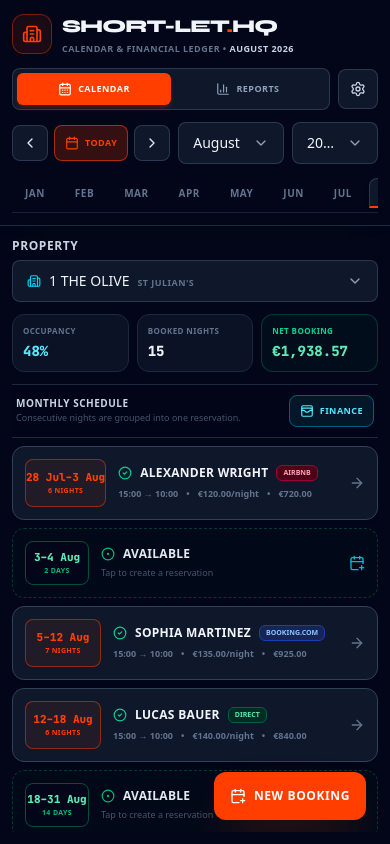
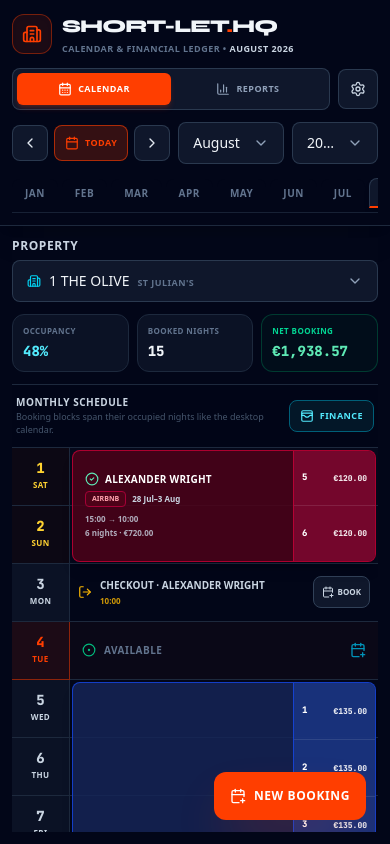
Before and after one commit to omeryigitler/-Property-Management, a React (Vite) app: page / in a window 390 px wide. Built offline with nearby package versions, Linux system fonts and the light colour scheme.

Commit message:
fix: mirror desktop merged booking blocks on mobile

```diff
--- a/src/components/calendar/MobileCalendarView.tsx
+++ b/src/components/calendar/MobileCalendarView.tsx
@@ -3,14 +3,13 @@ import { format } from 'date-fns';
 import {
   ArrowRight,
   BarChart3,
-  BedDouble,
   Building2,
   CalendarPlus,
   CheckCircle2,
   CircleDot,
   Lock,
+  LogOut,
   Pencil,
-  ReceiptText,
   TrendingDown,
   TrendingUp,
   WalletCards,
@@ -30,43 +29,46 @@ import { formatCents } from '../../utils/currency';
 import { isRentExpense, sumExpenses } from '../../utils/expenseUtilities';
 import { CustomSelect } from '../common/CustomSelect';
 
+const MOBILE_DAY_ROW_HEIGHT = 58;
+
 const channelMeta = {
-  airbnb: { label: 'Airbnb', badge: 'bg-rose-950 text-rose-300 border-rose-800' },
-  booking_com: { label: 'Booking.com', badge: 'bg-blue-950 text-blue-300 border-blue-800' },
-  direct: { label: 'Direct', badge: 'bg-emerald-950 text-emerald-300 border-emerald-800' },
-  vrbo: { label: 'VRBO', badge: 'bg-violet-950 text-violet-300 border-violet-800' },
+  airbnb: {
+    label: 'Airbnb',
+    badge: 'bg-rose-950 text-rose-300 border-rose-800',
+    block: 'border-rose-700/80 bg-rose-950/85',
+    rail: 'border-rose-700/80 bg-rose-900/70',
+  },
+  booking_com: {
+    label: 'Booking.com',
+    badge: 'bg-blue-950 text-blue-300 border-blue-800',
+    block: 'border-blue-700/80 bg-blue-950/85',
+    rail: 'border-blue-700/80 bg-blue-900/70',
+  },
+  direct: {
+    label: 'Direct',
+    badge: 'bg-emerald-950 text-emerald-300 border-emerald-800',
+    block: 'border-emerald-700/80 bg-emerald-950/85',
+    rail: 'border-emerald-700/80 bg-emerald-900/70',
+  },
+  vrbo: {
+    label: 'VRBO',
+    badge: 'bg-violet-950 text-violet-300 border-violet-800',
+    block: 'border-violet-700/80 bg-violet-950/85',
+    rail: 'border-violet-700/80 bg-violet-900/70',
+  },
 } as const;
 
-type MobileScheduleSegment =
-  | {
-      type: 'booking';
+interface MobileBookingSpan {
   key: string;
   booking: Booking;
-      visibleStartDate: string;
-      visibleEndDate: string;
-    }
-  | {
-      type: 'available';
-      key: string;
-      startDate: string;
-      endDate: string;
-      dayCount: number;
-    };
-
-function formatInclusiveRange(startDate: string, endDate: string) {
-  const start = parseDateString(startDate);
-  const end = parseDateString(endDate);
-
-  if (startDate === endDate) return format(start, 'd MMM');
-  if (start.getMonth() === end.getMonth()) {
-    return `${format(start, 'd')}–${format(end, 'd MMM')}`;
-  }
-  return `${format(start, 'd MMM')}–${format(end, 'd MMM')}`;
+  startIndex: number;
+  visibleDates: string[];
 }
 
 function formatBookingRange(booking: Booking) {
   const start = parseDateString(booking.checkInDate);
   const end = parseDateString(booking.checkOutDate);
+
   if (start.getMonth() === end.getMonth()) {
     return `${format(start, 'd')}–${format(end, 'd MMM')}`;
   }
@@ -112,64 +114,41 @@ export function MobileCalendarView() {
     };
   });
 
-  const scheduleSegments = useMemo<MobileScheduleSegment[]>(() => {
+  const bookingSpans = useMemo<MobileBookingSpan[]>(() => {
     if (!selectedPropertyId) return [];
 
-    const segments: MobileScheduleSegment[] = [];
-    let dayIndex = 0;
+    const spans: MobileBookingSpan[] = [];
+    const processedBookingIds = new Set<string>();
 
-    while (dayIndex < days.length) {
-      const currentDay = days[dayIndex];
-      const currentState = getCellBookingState(selectedPropertyId, currentDay.dateStr, bookings);
+    days.forEach((day, startIndex) => {
+      const state = getCellBookingState(selectedPropertyId, day.dateStr, bookings);
+      if (!state.isOccupied || !state.booking || processedBookingIds.has(state.booking.id)) return;
 
-      if (currentState.isOccupied && currentState.booking) {
-        const booking = currentState.booking;
-        const startIndex = dayIndex;
-        dayIndex += 1;
+      const booking = state.booking;
+      const visibleDates: string[] = [];
+      let cursor = startIndex;
 
-        while (dayIndex < days.length) {
-          const nextState = getCellBookingState(
+      while (cursor < days.length) {
+        const cursorState = getCellBookingState(
           selectedPropertyId,
-            days[dayIndex].dateStr,
+          days[cursor].dateStr,
           bookings
         );
-          if (!nextState.isOccupied || nextState.booking?.id !== booking.id) break;
-          dayIndex += 1;
+        if (!cursorState.isOccupied || cursorState.booking?.id !== booking.id) break;
+        visibleDates.push(days[cursor].dateStr);
+        cursor += 1;
       }
 
-        segments.push({
-          type: 'booking',
-          key: `booking-${booking.id}-${currentDay.dateStr}`,
+      processedBookingIds.add(booking.id);
+      spans.push({
+        key: `mobile-booking-${booking.id}-${day.dateStr}`,
         booking,
-          visibleStartDate: days[startIndex].dateStr,
-          visibleEndDate: days[dayIndex - 1].dateStr,
+        startIndex,
+        visibleDates,
       });
-        continue;
-      }
+    });
 
-      const availableStartIndex = dayIndex;
-      dayIndex += 1;
-
-      while (dayIndex < days.length) {
-        const nextState = getCellBookingState(
-          selectedPropertyId,
-          days[dayIndex].dateStr,
-          bookings
-        );
-        if (nextState.isOccupied) break;
-        dayIndex += 1;
-      }
-
-      segments.push({
-        type: 'available',
-        key: `available-${days[availableStartIndex].dateStr}`,
-        startDate: days[availableStartIndex].dateStr,
-        endDate: days[dayIndex - 1].dateStr,
-        dayCount: dayIndex - availableStartIndex,
-      });
-    }
-
-    return segments;
+    return spans;
   }, [bookings, days, selectedPropertyId]);
 
   if (!selectedProperty || !selectedPropertyId) {
@@ -271,13 +250,13 @@ export function MobileCalendarView() {
 
       <div className="min-h-0 flex-1 overflow-y-auto pb-[max(6rem,env(safe-area-inset-bottom))] no-scrollbar">
         <section>
-          <div className="sticky top-0 z-10 flex items-center justify-between border-b border-slate-800 bg-slate-950/95 px-1 py-2.5 backdrop-blur">
+          <div className="sticky top-0 z-20 flex items-center justify-between border-b border-slate-800 bg-slate-950/95 px-1 py-2.5 backdrop-blur">
             <div>
               <p className="text-[10px] font-black uppercase tracking-wider text-slate-300">
                 Monthly Schedule
               </p>
               <p className="text-[9px] text-slate-600">
-                Consecutive nights are grouped into one reservation.
+                Booking blocks span their occupied nights like the desktop calendar.
               </p>
             </div>
             <button
@@ -289,84 +268,149 @@ export function MobileCalendarView() {
             </button>
           </div>
 
-          <div className="space-y-2 py-2">
-            {scheduleSegments.map((segment) => {
-              if (segment.type === 'available') {
+          <div
+            className="relative grid grid-cols-[58px_minmax(0,1fr)] bg-slate-950"
+            style={{ gridTemplateRows: `repeat(${days.length}, ${MOBILE_DAY_ROW_HEIGHT}px)` }}
+          >
+            {days.map((day, index) => {
+              const state = getCellBookingState(selectedPropertyId, day.dateStr, bookings);
+
               return (
+                <React.Fragment key={day.dateStr}>
+                  <div
+                    style={{ gridColumn: 1, gridRow: index + 1 }}
+                    className={`z-[1] flex flex-col items-center justify-center border-b border-r ${
+                      day.isToday
+                        ? 'border-[#ff3e00]/50 bg-[#ff3e00]/10 text-[#ff3e00]'
+                        : day.isWeekend
+                          ? 'border-slate-800 bg-amber-950/15 text-amber-300'
+                          : 'border-slate-800 bg-slate-900/70 text-slate-300'
+                    }`}
+                  >
+                    <span className="font-mono text-sm font-black leading-none">{day.dayNumber}</span>
+                    <span className="mt-1 text-[8px] font-black uppercase tracking-wider">{day.weekday}</span>
+                  </div>
+
+                  <div
+                    style={{ gridColumn: 2, gridRow: index + 1 }}
+                    className={`border-b border-slate-800 ${
+                      day.isToday ? 'bg-[#ff3e00]/[0.03]' : day.isWeekend ? 'bg-slate-900/20' : 'bg-slate-950'
+                    }`}
+                  >
+                    {!state.isOccupied && (
+                      state.isCheckOut && state.booking ? (
+                        <div className="flex h-full items-center justify-between gap-2 px-2">
                           <button
-                    key={segment.key}
                             type="button"
-                    onClick={() => openNewBooking(segment.startDate)}
-                    className="flex w-full items-center justify-between gap-3 rounded-xl border border-dashed border-emerald-900/70 bg-emerald-950/10 px-3 py-3 text-left"
+                            onClick={() => openModal('booking_edit', { bookingId: state.booking?.id })}
+                            className="flex min-w-0 items-center gap-2 text-left"
                           >
-                    <div className="flex min-w-0 items-center gap-3">
-                      <div className="flex h-11 min-w-16 flex-shrink-0 flex-col items-center justify-center rounded-lg border border-emerald-900 bg-slate-950 text-emerald-300">
-                        <span className="font-mono text-[11px] font-black">
-                          {formatInclusiveRange(segment.startDate, segment.endDate)}
+                            <LogOut className="h-3.5 w-3.5 flex-shrink-0 text-amber-400" />
+                            <div className="min-w-0">
+                              <span className="block truncate text-[10px] font-black uppercase text-slate-300">
+                                Checkout · {state.booking.guestName}
                               </span>
-                        <span className="text-[7px] font-black uppercase tracking-wider text-emerald-500">
-                          {segment.dayCount} {segment.dayCount === 1 ? 'day' : 'days'}
+                              <span className="mt-0.5 block text-[8px] font-bold text-amber-400/80">
+                                {state.booking.checkOutTime}
                               </span>
                             </div>
-                      <div className="min-w-0">
-                        <div className="flex items-center gap-2">
+                          </button>
+                          <button
+                            type="button"
+                            onClick={() => openNewBooking(day.dateStr)}
+                            className="flex h-8 flex-shrink-0 items-center gap-1 rounded-lg border border-slate-700 bg-slate-900 px-2 text-[8px] font-black uppercase text-slate-300"
+                          >
+                            <CalendarPlus className="h-3 w-3" /> Book
+                          </button>
+                        </div>
+                      ) : (
+                        <button
+                          type="button"
+                          onClick={() => openNewBooking(day.dateStr)}
+                          className="flex h-full w-full items-center justify-between gap-3 px-3 text-left hover:bg-cyan-950/10"
+                        >
+                          <div className="flex min-w-0 items-center gap-2">
                             <CircleDot className="h-3.5 w-3.5 flex-shrink-0 text-emerald-500" />
-                          <span className="text-xs font-black uppercase tracking-wide text-slate-200">
+                            <span className="text-[10px] font-black uppercase tracking-wider text-slate-500">
                               Available
                             </span>
                           </div>
-                        <p className="mt-1 text-[9px] text-slate-600">Tap to create a reservation</p>
+                          <CalendarPlus className="h-4 w-4 flex-shrink-0 text-cyan-600" />
+                        </button>
+                      )
+                    )}
                   </div>
-                    </div>
-                    <CalendarPlus className="h-4 w-4 flex-shrink-0 text-cyan-500" />
-                  </button>
+                </React.Fragment>
               );
-              }
+            })}
 
-              const booking = segment.booking;
+            {bookingSpans.map((span) => {
+              const booking = span.booking;
               const channel = channelMeta[booking.channel];
               const totalNights = calculateNights(booking.checkInDate, booking.checkOutDate);
               const accommodationTotal = booking.nightlyRateCents * totalNights - booking.discountCents;
+              const compact = span.visibleDates.length === 1;
 
               return (
                 <button
-                  key={segment.key}
+                  key={span.key}
                   type="button"
                   onClick={() => openModal('booking_edit', { bookingId: booking.id })}
-                  className="flex w-full items-center justify-between gap-3 rounded-xl border border-slate-700 bg-slate-900 px-3 py-3 text-left shadow-sm"
+                  style={{
+                    gridColumn: 2,
+                    gridRow: `${span.startIndex + 1} / span ${span.visibleDates.length}`,
+                  }}
+                  className={`z-10 m-[2px] min-h-0 overflow-hidden rounded-lg border text-left shadow-lg ${channel.block}`}
                 >
-                  <div className="flex min-w-0 items-center gap-3">
-                    <div className="flex h-12 min-w-[76px] flex-shrink-0 flex-col items-center justify-center rounded-lg border border-[#ff3e00]/50 bg-[#ff3e00]/8 text-[#ff3e00]">
-                      <span className="font-mono text-[11px] font-black">
-                        {formatBookingRange(booking)}
-                      </span>
-                      <span className="text-[7px] font-black uppercase tracking-wider">
-                        {totalNights} {totalNights === 1 ? 'night' : 'nights'}
+                  <div className="grid h-full min-h-0 grid-cols-[minmax(0,1fr)_82px]">
+                    <div className="flex min-h-0 min-w-0 flex-col justify-center overflow-hidden px-3 py-2">
+                      <div className="flex min-w-0 items-center gap-1.5">
+                        <CheckCircle2 className="h-3.5 w-3.5 flex-shrink-0 text-emerald-300" />
+                        <span className="truncate text-[10px] font-black uppercase tracking-wide text-white">
+                          {booking.guestName}
                         </span>
                       </div>
 
-                    <div className="min-w-0">
-                      <div className="flex min-w-0 items-center gap-2">
-                        <CheckCircle2 className="h-3.5 w-3.5 flex-shrink-0 text-emerald-400" />
-                        <span className="truncate text-xs font-black uppercase tracking-wide text-slate-100">
-                          {booking.guestName}
-                        </span>
+                      <div className="mt-1 flex min-w-0 items-center gap-1.5">
                         <span
-                          className={`flex-shrink-0 rounded-md border px-1.5 py-0.5 text-[7px] font-black uppercase ${channel.badge}`}
+                          className={`flex-shrink-0 rounded border px-1.5 py-0.5 text-[7px] font-black uppercase ${channel.badge}`}
                         >
                           {channel.label}
                         </span>
+                        {!compact && (
+                          <span className="truncate text-[8px] font-bold text-slate-300">
+                            {formatBookingRange(booking)}
+                          </span>
+                        )}
                       </div>
-                      <div className="mt-1.5 flex flex-wrap items-center gap-x-2 gap-y-1 text-[9px] font-semibold text-slate-500">
-                        <span>{booking.checkInTime} → {booking.checkOutTime}</span>
-                        <span>•</span>
-                        <span>{formatCents(booking.nightlyRateCents)}/night</span>
-                        <span>•</span>
-                        <span>{formatCents(accommodationTotal)}</span>
+
+                      {!compact && (
+                        <div className="mt-1.5 space-y-0.5 text-[8px] font-semibold text-slate-300/80">
+                          <p>{booking.checkInTime} → {booking.checkOutTime}</p>
+                          <p>{totalNights} nights · {formatCents(accommodationTotal)}</p>
+                        </div>
+                      )}
+                    </div>
+
+                    <div className={`flex min-h-0 flex-col border-l ${channel.rail}`}>
+                      {span.visibleDates.map((dateStr) => {
+                        const state = getCellBookingState(selectedPropertyId, dateStr, bookings);
+                        return (
+                          <div
+                            key={dateStr}
+                            className="flex min-h-0 flex-1 items-center justify-between gap-1 border-b border-white/10 px-2 last:border-b-0"
+                          >
+                            <span className="font-mono text-[9px] font-black text-white">
+                              {state.nightIndex}
+                            </span>
+                            <span className="font-mono text-[8px] font-black text-white/90">
+                              {formatCents(booking.nightlyRateCents)}
+                            </span>
+                          </div>
+                        );
+                      })}
                     </div>
                   </div>
-                  </div>
-                  <ArrowRight className="h-4 w-4 flex-shrink-0 text-slate-500" />
                 </button>
               );
             })}
```
Lines whose indentation alone changed are shown as unchanged.
